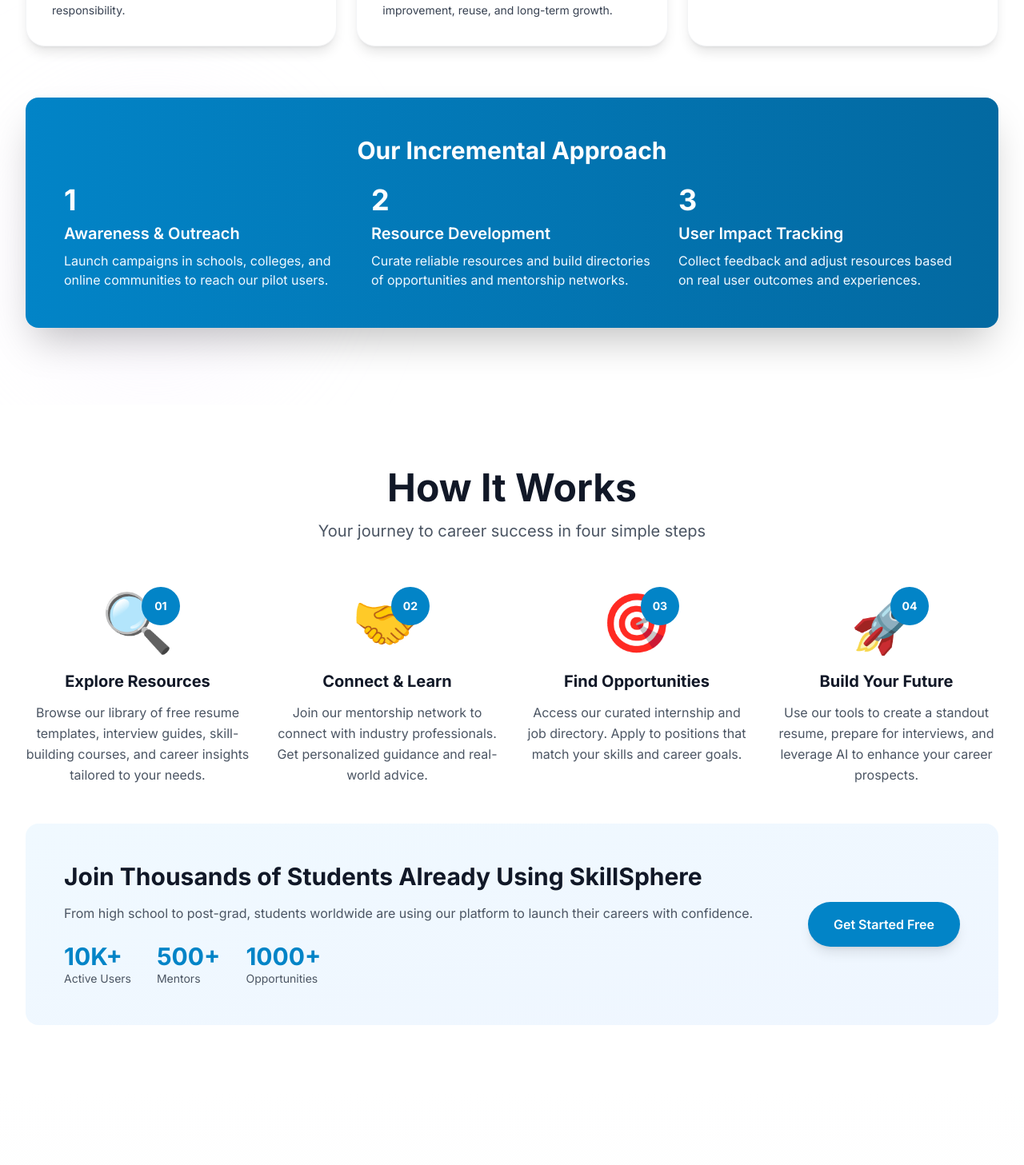
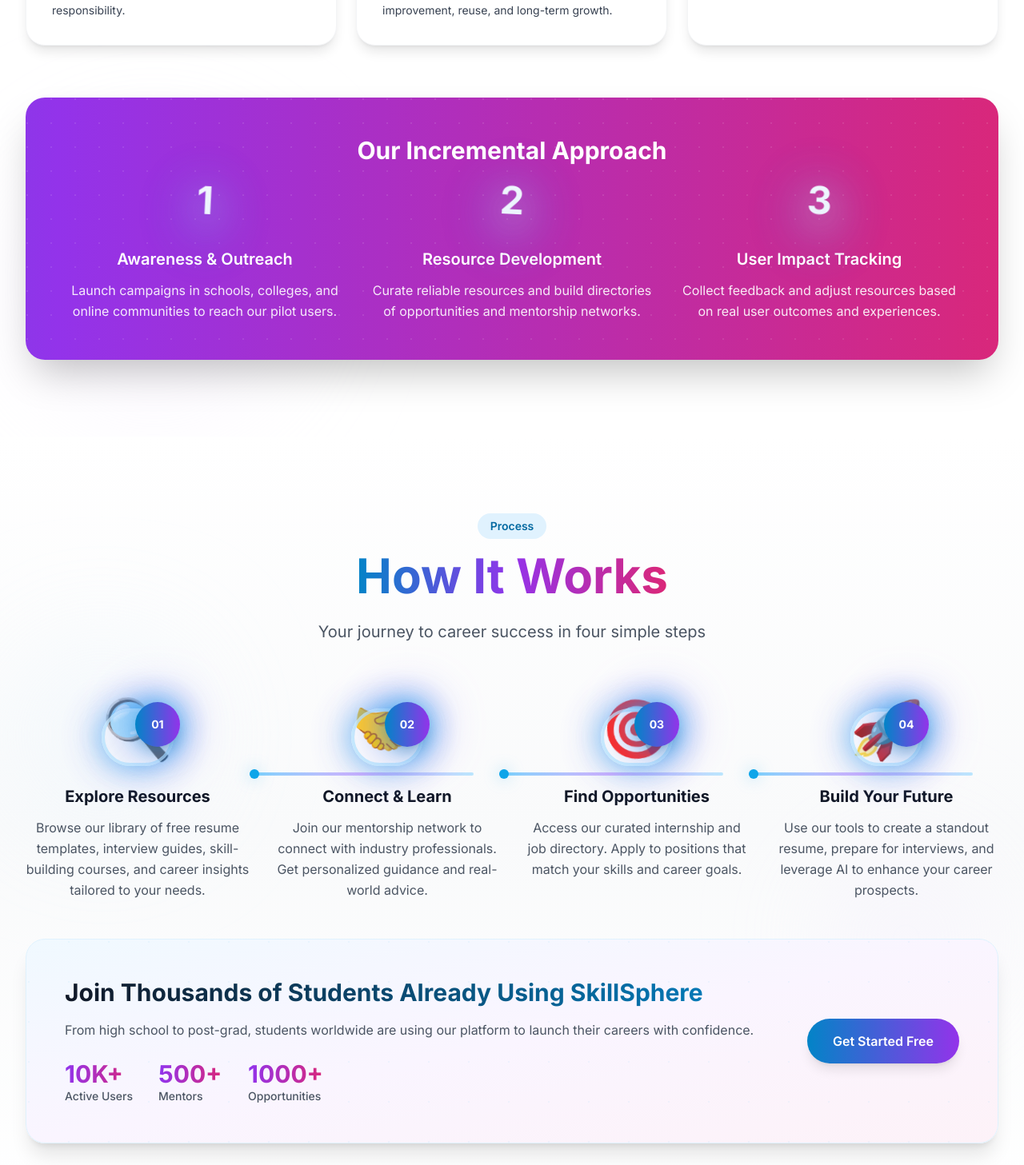
Before and after one commit to tridinhbui/skill-sphere, a Next.js app: page / in a window 1280 px wide. Shown: the part 3768-5225 px from the top of the page at 80% size. Built offline with nearby package versions, Linux system fonts and the light colour scheme.

Commit message:
feat: enhance all components with advanced animations - shimmer effects, animated gradients, floating elements, 3D transforms, and visual decorations

```diff
--- a/components/HowItWorks.tsx
+++ b/components/HowItWorks.tsx
@@ -31,36 +31,57 @@
   ];
 
   return (
-    <section className="py-20 px-4 sm:px-6 lg:px-8 bg-white">
-      <div className="max-w-7xl mx-auto">
-        <div className="text-center mb-16">
-          <h2 className="text-4xl sm:text-5xl font-bold text-gray-900 mb-4">
+    <section className="py-24 px-4 sm:px-6 lg:px-8 bg-gradient-to-b from-white via-gray-50 to-white relative overflow-hidden">
+      {/* Decorative background elements */}
+      <div className="absolute inset-0 overflow-hidden pointer-events-none">
+        <div className="absolute top-1/4 left-0 w-64 h-64 bg-primary-100 rounded-full mix-blend-multiply filter blur-3xl opacity-20 animate-blob"></div>
+        <div className="absolute bottom-1/4 right-0 w-64 h-64 bg-purple-100 rounded-full mix-blend-multiply filter blur-3xl opacity-20 animate-blob animation-delay-2000"></div>
+      </div>
+
+      <div className="max-w-7xl mx-auto relative z-10">
+        <div className="text-center mb-20 animate-fade-in-up">
+          <div className="inline-block mb-4 px-4 py-1.5 bg-primary-100 text-primary-700 rounded-full text-sm font-semibold">
+            Process
+          </div>
+          <h2 className="text-4xl sm:text-5xl lg:text-6xl font-bold mb-6">
+            <span className="bg-gradient-to-r from-primary-600 via-purple-600 to-pink-600 bg-clip-text text-transparent">
               How It Works
+            </span>
           </h2>
-          <p className="text-xl text-gray-600 max-w-3xl mx-auto">
+          <p className="text-xl text-gray-600 max-w-3xl mx-auto leading-relaxed">
             Your journey to career success in four simple steps
           </p>
         </div>
 
         <div className="grid grid-cols-1 md:grid-cols-2 lg:grid-cols-4 gap-8 mb-12">
           {steps.map((step, index) => (
-            <div key={index} className="relative">
-              {/* Connector line - hidden on mobile, shown on desktop */}
+            <div key={index} className="relative group animate-fade-in-scale" style={{ animationDelay: `${index * 0.15}s` }}>
+              {/* Animated connector line - hidden on mobile, shown on desktop */}
               {index < steps.length - 1 && (
-                <div className="hidden lg:block absolute top-16 left-full w-full h-0.5 bg-gradient-to-r from-primary-300 to-primary-200 -z-10" />
+                <div className="hidden lg:block absolute top-20 left-full w-full h-1 -z-10">
+                  <div className="absolute inset-0 bg-gradient-to-r from-primary-300 via-purple-300 to-primary-200 rounded-full"></div>
+                  <div className="absolute inset-0 bg-gradient-to-r from-primary-500 to-purple-500 rounded-full transform scale-x-0 group-hover:scale-x-100 transition-transform duration-500 origin-left"></div>
+                  {/* Animated dot */}
+                  <div className="absolute top-1/2 left-0 w-3 h-3 bg-primary-500 rounded-full transform -translate-y-1/2 animate-pulse-glow"></div>
+                </div>
               )}
 
-              <div className="text-center">
-                <div className="relative inline-block mb-6">
-                  <div className="text-7xl">{step.icon}</div>
-                  <div className="absolute -top-2 -right-2 bg-primary-600 text-white w-12 h-12 rounded-full flex items-center justify-center font-bold text-sm">
+              <div className="text-center hover-lift">
+                <div className="relative inline-block mb-6 group-hover:scale-110 transition-transform duration-300">
+                  <div className="text-7xl transform group-hover:rotate-12 group-hover:scale-110 transition-all duration-500 animate-float">
+                    {step.icon}
+                  </div>
+                  {/* Glowing ring */}
+                  <div className="absolute inset-0 rounded-full border-4 border-primary-200 opacity-0 group-hover:opacity-100 group-hover:scale-125 transition-all duration-500 animate-pulse-glow"></div>
+
+                  <div className="absolute -top-2 -right-2 bg-gradient-to-r from-primary-600 to-purple-600 text-white w-14 h-14 rounded-full flex items-center justify-center font-bold text-sm shadow-lg group-hover:scale-110 group-hover:rotate-12 transition-all duration-300 animate-glow-pulse">
                     {step.number}
                   </div>
                 </div>
-                <h3 className="text-xl font-bold text-gray-900 mb-3">
+                <h3 className="text-xl font-bold text-gray-900 mb-3 group-hover:text-primary-600 transition-colors">
                   {step.title}
                 </h3>
-                <p className="text-gray-600 leading-relaxed">
+                <p className="text-gray-600 leading-relaxed group-hover:text-gray-800 transition-colors">
                   {step.description}
                 </p>
               </div>
@@ -68,41 +89,46 @@
           ))}
         </div>
 
-        <div className="bg-gradient-to-br from-primary-50 to-blue-50 rounded-2xl p-8 md:p-12">
+        <div className="bg-gradient-to-br from-primary-50 via-purple-50 to-pink-50 rounded-3xl p-8 md:p-12 relative overflow-hidden border border-primary-100 shadow-xl">
+          {/* Animated background pattern */}
+          <div className="absolute inset-0 opacity-5">
+            <div className="absolute inset-0" style={{
+              backgroundImage: `radial-gradient(circle at 3px 3px, rgb(14, 165, 233) 1px, transparent 0)`,
+              backgroundSize: '50px 50px'
+            }}></div>
+          </div>
+
+          <div className="relative z-10">
             <div className="flex flex-col md:flex-row items-center gap-8">
-            <div className="flex-1">
-              <h3 className="text-2xl md:text-3xl font-bold text-gray-900 mb-4">
+              <div className="flex-1 animate-slide-in-left">
+                <h3 className="text-2xl md:text-3xl font-bold text-gray-900 mb-4 bg-gradient-to-r from-gray-900 to-primary-600 bg-clip-text text-transparent">
                   Join Thousands of Students Already Using SkillSphere
                 </h3>
-              <p className="text-gray-600 mb-6">
+                <p className="text-gray-600 mb-6 leading-relaxed">
                   From high school to post-grad, students worldwide are using our
                   platform to launch their careers with confidence.
                 </p>
                 <div className="flex items-center gap-8">
-                <div>
-                  <div className="text-3xl font-bold text-primary-600">
-                    10K+
+                  {[
+                    { value: "10K+", label: "Active Users" },
+                    { value: "500+", label: "Mentors" },
+                    { value: "1000+", label: "Opportunities" }
+                  ].map((stat, index) => (
+                    <div key={index} className="animate-scale-in" style={{ animationDelay: `${index * 0.1}s` }}>
+                      <div className="text-3xl font-bold bg-gradient-to-r from-primary-600 via-purple-600 to-pink-600 bg-clip-text text-transparent animate-gradient bg-[length:200%_200%]">
+                        {stat.value}
                       </div>
-                  <div className="text-sm text-gray-600">Active Users</div>
+                      <div className="text-sm text-gray-600 font-medium">{stat.label}</div>
                     </div>
-                <div>
-                  <div className="text-3xl font-bold text-primary-600">
-                    500+
-                  </div>
-                  <div className="text-sm text-gray-600">Mentors</div>
-                </div>
-                <div>
-                  <div className="text-3xl font-bold text-primary-600">
-                    1000+
-                  </div>
-                  <div className="text-sm text-gray-600">Opportunities</div>
+                  ))}
                 </div>
               </div>
+              <div className="flex-shrink-0 animate-slide-in-right">
+                <button className="group relative bg-gradient-to-r from-primary-600 to-purple-600 text-white px-8 py-4 rounded-full font-semibold hover:from-primary-700 hover:to-purple-700 transition-all hover:scale-110 shadow-lg hover:shadow-2xl overflow-hidden hover-shimmer">
+                  <span className="relative z-10">Get Started Free</span>
+                  <div className="absolute inset-0 bg-gradient-to-r from-purple-600 to-pink-600 opacity-0 group-hover:opacity-100 transition-opacity duration-300"></div>
+                </button>
               </div>
-            <div className="flex-shrink-0">
-              <button className="bg-primary-600 text-white px-8 py-4 rounded-full font-semibold hover:bg-primary-700 transition-all hover:scale-105 shadow-lg">
-                Get Started Free
-              </button>
             </div>
           </div>
         </div>
--- a/components/Solution.tsx
+++ b/components/Solution.tsx
@@ -70,23 +70,28 @@
           {solutions.map((solution, index) => (
             <div
               key={index}
-              className="group bg-white p-8 rounded-3xl shadow-lg hover:shadow-2xl transition-all duration-500 hover:-translate-y-2 border border-gray-100 hover:border-primary-200 relative overflow-hidden"
+              className="group bg-white p-8 rounded-3xl shadow-lg hover:shadow-2xl transition-all duration-500 hover:-translate-y-2 border border-gray-100 hover:border-primary-200 relative overflow-hidden animate-fade-in-scale hover-shimmer"
+              style={{ animationDelay: `${index * 0.15}s` }}
             >
-              {/* Gradient overlay on hover */}
-              <div className="absolute inset-0 bg-gradient-to-br from-primary-50/0 to-purple-50/0 group-hover:from-primary-50/100 group-hover:to-purple-50/100 transition-all duration-500 -z-0"></div>
+              {/* Animated gradient overlay on hover */}
+              <div className="absolute inset-0 bg-gradient-to-br from-primary-50/0 via-purple-50/0 to-pink-50/0 group-hover:from-primary-50/100 group-hover:via-purple-50/100 group-hover:to-pink-50/100 transition-all duration-700 -z-0"></div>
+
+              {/* Decorative corner accent */}
+              <div className="absolute top-0 right-0 w-24 h-24 bg-gradient-to-br from-primary-200/0 to-purple-200/0 group-hover:from-primary-200/30 group-hover:to-purple-200/30 rounded-bl-full transition-all duration-500"></div>
+
               <div className="relative z-10">
-                <div className="text-5xl mb-5 transform group-hover:scale-110 group-hover:rotate-3 transition-all duration-300">
+                <div className="text-5xl mb-5 transform group-hover:scale-125 group-hover:rotate-12 transition-all duration-500 animate-float">
                   {solution.icon}
                 </div>
-                <h3 className="text-xl font-bold text-gray-900 mb-3 group-hover:text-primary-600 transition-colors">
+                <h3 className="text-xl font-bold text-gray-900 mb-3 group-hover:text-primary-600 transition-colors duration-300">
                   {solution.title}
                 </h3>
                 <div className="mb-4">
-                  <span className="inline-block bg-gradient-to-r from-primary-600 to-purple-600 text-white text-xs px-4 py-1.5 rounded-full font-semibold shadow-md">
+                  <span className="inline-block bg-gradient-to-r from-primary-600 via-purple-600 to-pink-600 text-white text-xs px-4 py-1.5 rounded-full font-semibold shadow-md animate-gradient bg-[length:200%_200%] group-hover:shadow-lg group-hover:scale-105 transition-all duration-300">
                     {solution.highlight}
                   </span>
                 </div>
-                <p className="text-gray-700 leading-relaxed flex-grow text-sm">
+                <p className="text-gray-700 leading-relaxed flex-grow text-sm group-hover:text-gray-900 transition-colors">
                   {solution.description}
                 </p>
               </div>
@@ -94,40 +99,38 @@
           ))}
         </div>
 
-        <div className="bg-gradient-to-r from-primary-600 to-primary-700 text-white p-12 rounded-2xl shadow-2xl">
-          <h3 className="text-3xl font-bold mb-6 text-center">
+        <div className="bg-gradient-to-r from-primary-600 via-purple-600 to-pink-600 text-white p-12 rounded-3xl shadow-2xl relative overflow-hidden animate-gradient bg-[length:200%_200%]">
+          {/* Animated background pattern */}
+          <div className="absolute inset-0 opacity-10">
+            <div className="absolute inset-0" style={{
+              backgroundImage: `radial-gradient(circle at 2px 2px, white 1px, transparent 0)`,
+              backgroundSize: '30px 30px'
+            }}></div>
+          </div>
+
+          <div className="relative z-10">
+            <h3 className="text-3xl font-bold mb-8 text-center animate-fade-in-up">
               Our Incremental Approach
             </h3>
             <div className="grid grid-cols-1 md:grid-cols-3 gap-8">
-            <div>
-              <div className="text-4xl font-bold mb-2">1</div>
-              <h4 className="text-xl font-semibold mb-2">
-                Awareness & Outreach
+              {[1, 2, 3].map((num, index) => (
+                <div key={index} className="text-center animate-scale-in" style={{ animationDelay: `${index * 0.2}s` }}>
+                  <div className="relative inline-block mb-4">
+                    <div className="text-5xl font-bold mb-2 animate-float">{num}</div>
+                    <div className="absolute inset-0 text-5xl font-bold opacity-20 blur-xl animate-pulse-glow">{num}</div>
+                  </div>
+                  <h4 className="text-xl font-semibold mb-3">
+                    {num === 1 && "Awareness & Outreach"}
+                    {num === 2 && "Resource Development"}
+                    {num === 3 && "User Impact Tracking"}
                   </h4>
-              <p className="text-primary-50">
-                Launch campaigns in schools, colleges, and online communities to
-                reach our pilot users.
+                  <p className="text-white/90 leading-relaxed">
+                    {num === 1 && "Launch campaigns in schools, colleges, and online communities to reach our pilot users."}
+                    {num === 2 && "Curate reliable resources and build directories of opportunities and mentorship networks."}
+                    {num === 3 && "Collect feedback and adjust resources based on real user outcomes and experiences."}
                   </p>
                 </div>
-            <div>
-              <div className="text-4xl font-bold mb-2">2</div>
-              <h4 className="text-xl font-semibold mb-2">
-                Resource Development
-              </h4>
-              <p className="text-primary-50">
-                Curate reliable resources and build directories of
-                opportunities and mentorship networks.
-              </p>
-            </div>
-            <div>
-              <div className="text-4xl font-bold mb-2">3</div>
-              <h4 className="text-xl font-semibold mb-2">
-                User Impact Tracking
-              </h4>
-              <p className="text-primary-50">
-                Collect feedback and adjust resources based on real user
-                outcomes and experiences.
-              </p>
+              ))}
             </div>
           </div>
         </div>
```
Also changed, not shown: components/CircularModel.tsx (+36 -11 lines), components/Resources.tsx (+13 -4 lines). Lines whose indentation alone changed are shown as unchanged.
